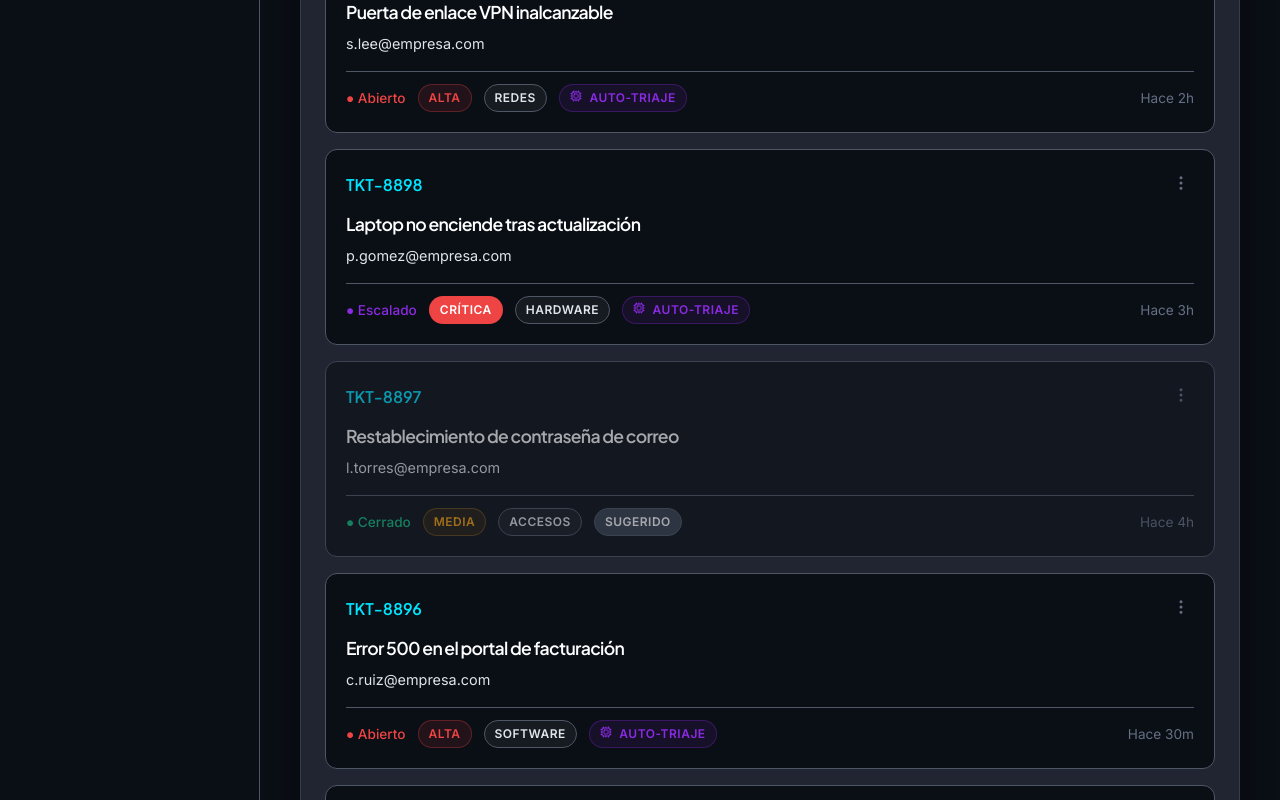
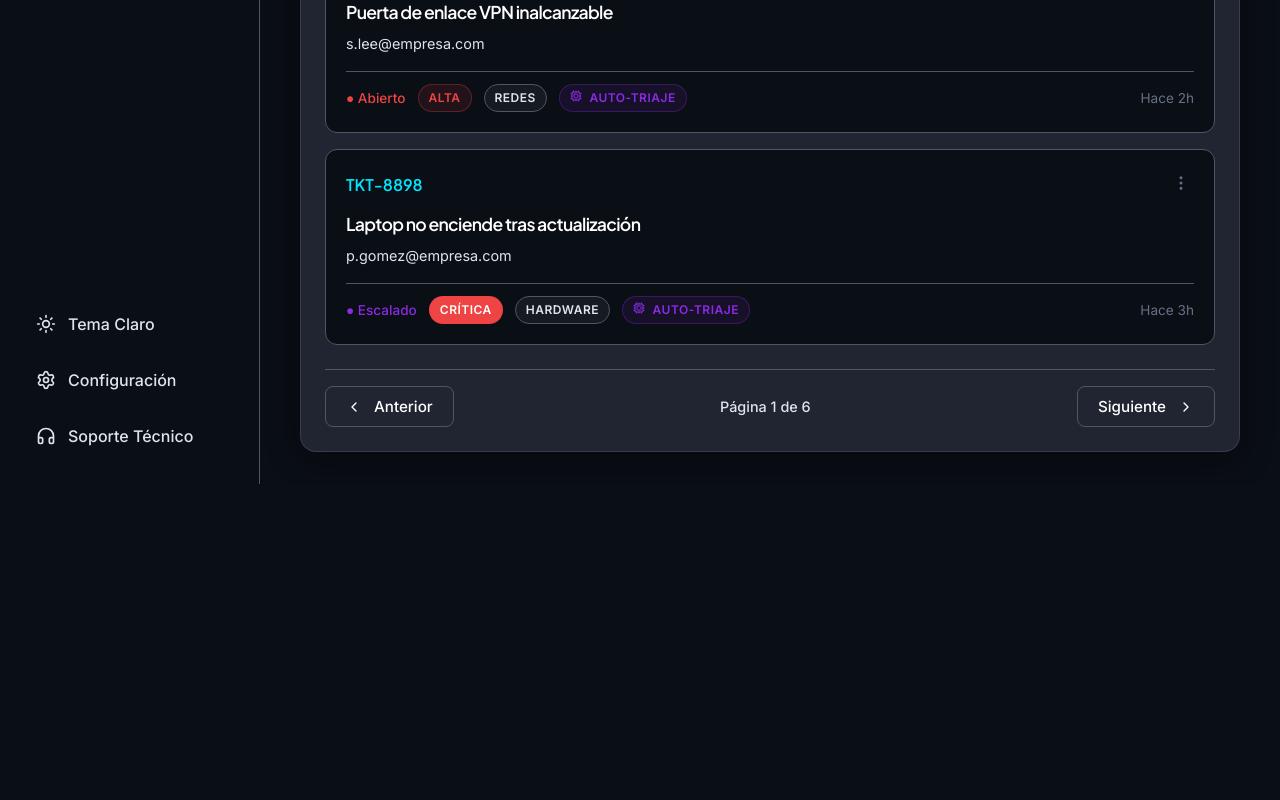
Before and after one commit to Star-dust25/helpdesk, a React (Vite) app: page /agente in a window 1280 px wide. Shown: the part 1536-2336 px from the top of the page. After the commit the page ends 2020 px from the top, so only its background shows below. Built offline with nearby package versions, Linux system fonts and the light colour scheme.

Commit message:
feat: agregacion de paginacion

```diff
--- a/src/components/AgentView.css
+++ b/src/components/AgentView.css
@@ -244,6 +244,21 @@
   color: #EF4444;
 }
 
+.pagination-controls {
+  display: flex;
+  justify-content: space-between;
+  align-items: center;
+  margin-top: 24px;
+  padding-top: 16px;
+  border-top: 1px solid var(--border-color);
+}
+
+.pagination-info {
+  color: var(--text-secondary);
+  font-size: 0.9rem;
+  font-weight: 500;
+}
+
 @media (max-width: 768px) {
   .table-header {
     flex-direction: column;
--- a/src/components/AgentView.jsx
+++ b/src/components/AgentView.jsx
@@ -1,5 +1,5 @@
 import React, { useState, useRef, useEffect, useContext } from 'react';
-import { ShieldAlert, Cpu, AlertCircle, MoreVertical, Check, Trash2, X } from 'lucide-react';
+import { ShieldAlert, Cpu, AlertCircle, MoreVertical, Check, Trash2, X, ChevronLeft, ChevronRight } from 'lucide-react';
 import { TicketContext } from '../context/TicketContext';
 import './AgentView.css';
 
@@ -11,6 +11,8 @@ const AgentView = () => {
   const [categoryFilter, setCategoryFilter] = useState('');
   const [openMenuId, setOpenMenuId] = useState(null);
   const [slaFilterActive, setSlaFilterActive] = useState(false);
+  const [currentPage, setCurrentPage] = useState(1);
+  const ITEMS_PER_PAGE = 5;
   const menuRef = useRef(null);
 
   const getPriorityBadge = (priority) => {
@@ -53,6 +55,15 @@ const AgentView = () => {
   if (slaFilterActive) {
     filteredTickets = filteredTickets.filter(t => t.status === 'Abierto' && (new Date() - new Date(t.time)) > 60*60000);
   }
+
+  // Pagination Logic
+  useEffect(() => {
+    setCurrentPage(1);
+  }, [searchTerm, statusFilter, priorityFilter, categoryFilter, slaFilterActive]);
+
+  const totalPages = Math.ceil(filteredTickets.length / ITEMS_PER_PAGE);
+  const startIndex = (currentPage - 1) * ITEMS_PER_PAGE;
+  const currentTickets = filteredTickets.slice(startIndex, startIndex + ITEMS_PER_PAGE);
 
   const formatTime = (dateObj) => {
     const diff = Math.floor((new Date() - new Date(dateObj)) / 60000);
@@ -162,7 +173,7 @@ const AgentView = () => {
         </div>
 
         <div className="ticket-cards-container">
-          {filteredTickets.length > 0 ? filteredTickets.map(ticket => (
+          {currentTickets.length > 0 ? currentTickets.map(ticket => (
             <div key={ticket.id} className="ticket-card" style={{ opacity: ticket.status === 'Cerrado' ? 0.6 : 1 }}>
               <div className="ticket-card-header">
                 <div className="ticket-id">{ticket.id}</div>
@@ -209,6 +220,28 @@ const AgentView = () => {
             </div>
           )}
         </div>
+
+        {totalPages > 1 && (
+          <div className="pagination-controls">
+            <button
+              className="btn btn-outline"
+              onClick={() => setCurrentPage(prev => Math.max(prev - 1, 1))}
+              disabled={currentPage === 1}
+            >
+              <ChevronLeft size={16} style={{marginRight: '4px'}} /> Anterior
+            </button>
+            <span className="pagination-info">
+              Página {currentPage} de {totalPages}
+            </span>
+            <button
+              className="btn btn-outline"
+              onClick={() => setCurrentPage(prev => Math.min(prev + 1, totalPages))}
+              disabled={currentPage === totalPages}
+            >
+              Siguiente <ChevronRight size={16} style={{marginLeft: '4px'}} />
+            </button>
+          </div>
+        )}
       </div>
     </div>
   );
```
